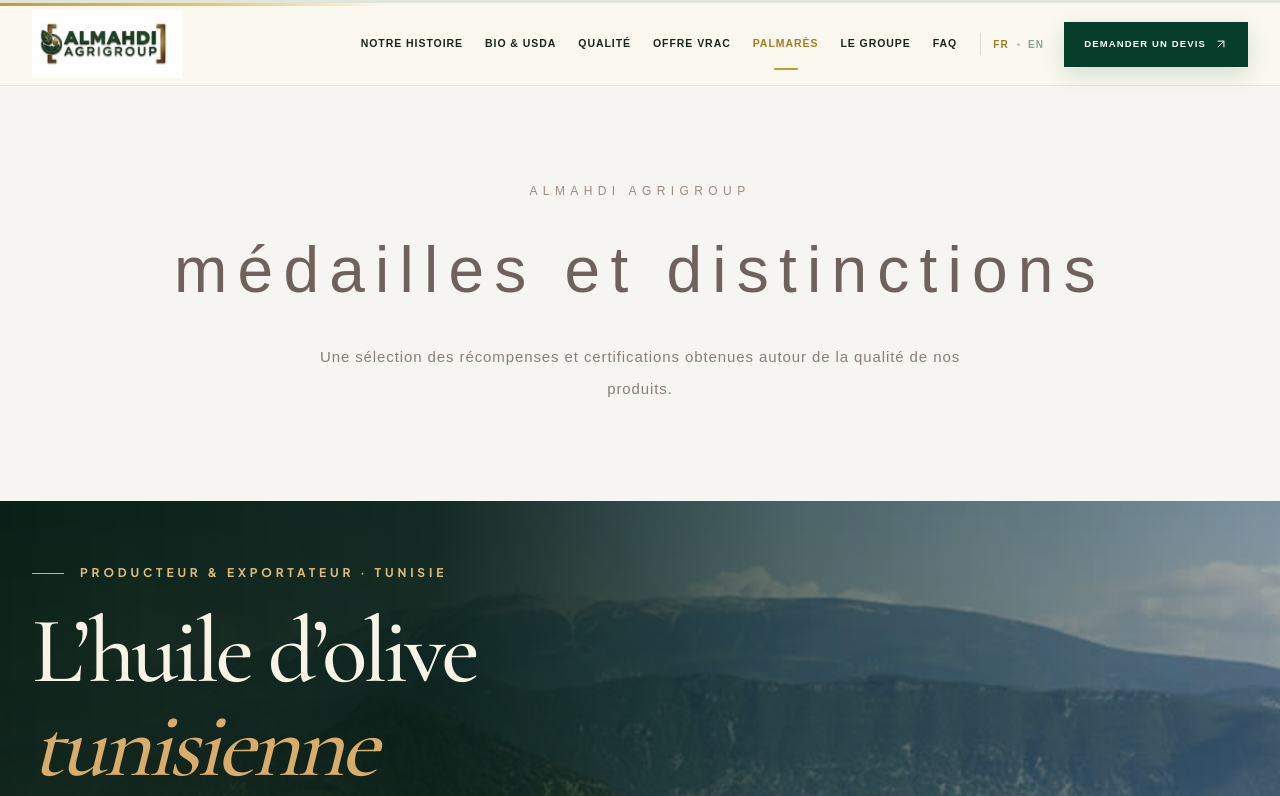
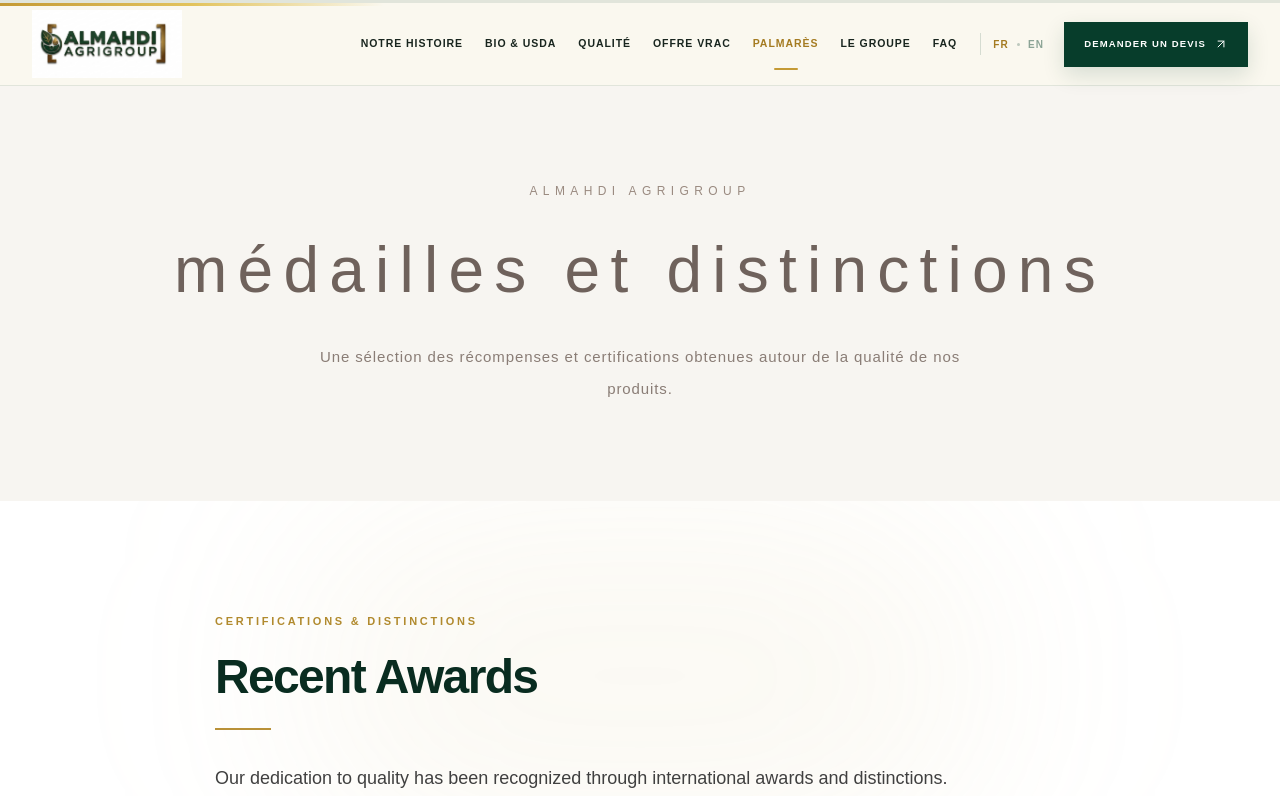
Before and after one commit to Firasxgharbii/almahdi-agrigroup, a Next.js app: page /awards in a window 1280 px wide. Shown: the top 796 px of the page. Built offline with nearby package versions, Linux system fonts and the light colour scheme.

Commit message:
Update class awards

```diff
--- a/app/awards/page.tsx
+++ b/app/awards/page.tsx
@@ -1,5 +1,5 @@
 import AwardsSection from "../components/AwardsSection";
-import PremiumOliveHero from "../components/PremiumOliveHero";
+
 
 export default function AwardsPage() {
   return (
@@ -18,7 +18,7 @@
           qualité de nos produits.
         </p>
       </section>
-      <PremiumOliveHero />
+
       <AwardsSection />
 
     </main>
```
